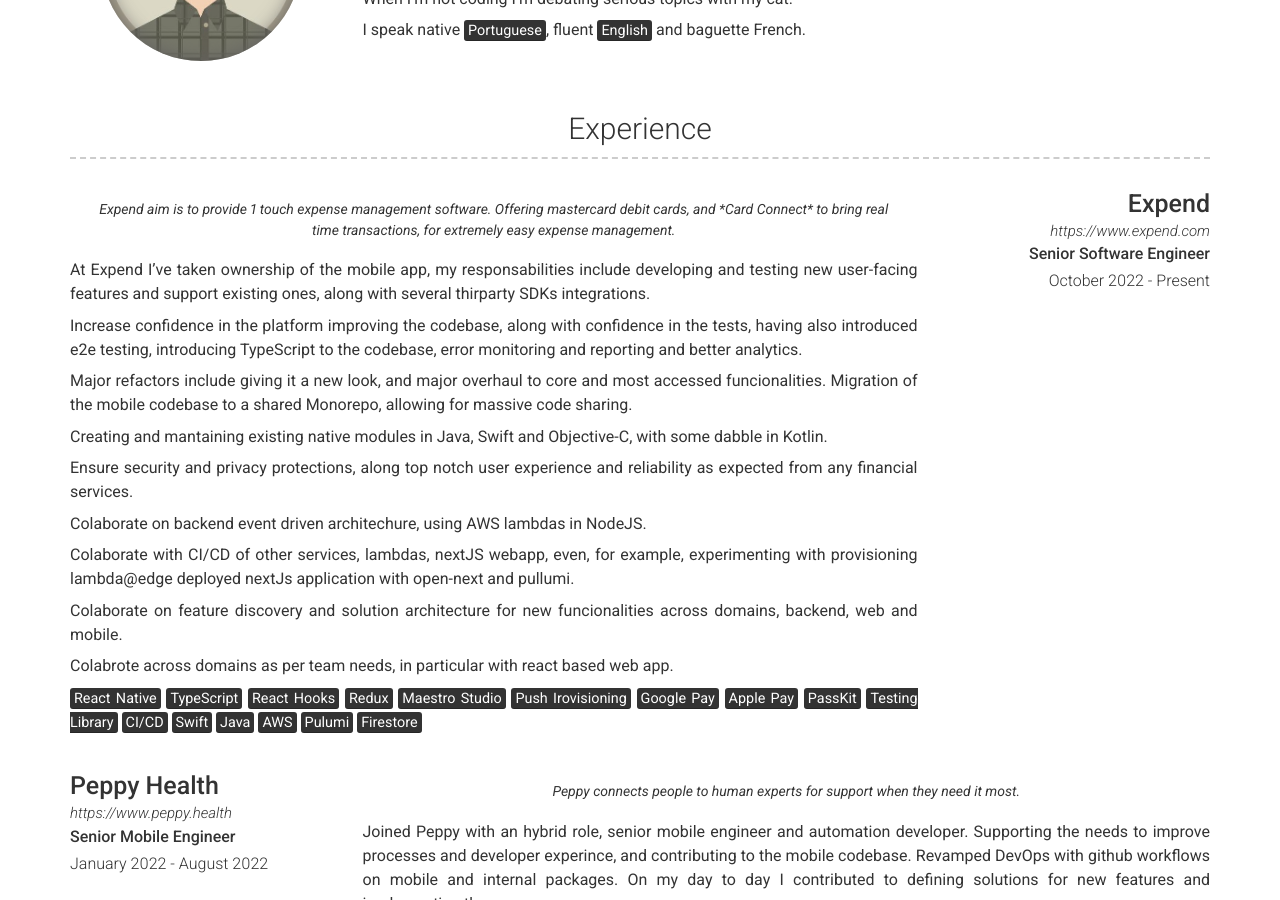
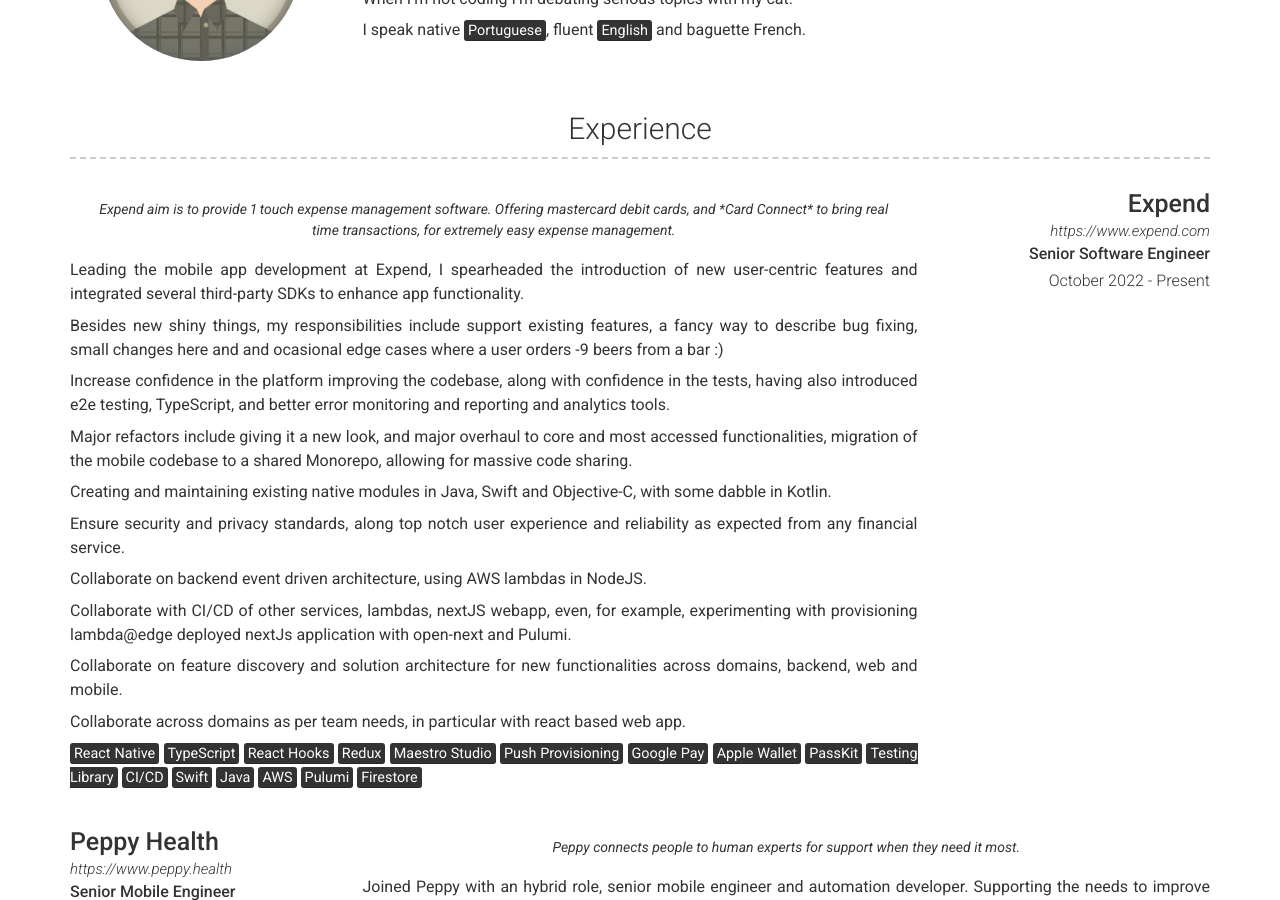
Before and after one commit to filipef101/filipef101.github.io, a Jekyll site: the page built from index.md, in a window 1280 px wide and 900 px high, scrolled down 418 px. Built offline with Jekyll 4.4.1, drawn with Linux system fonts in a browser that asks for light colours; nearby versions of some CDN libraries; a script that is not in the unit is left out.

Commit message:
Update experience.yml

```diff
--- a/_data/experience.yml
+++ b/_data/experience.yml
@@ -7,25 +7,27 @@
   quote: >
     Expend aim is to provide 1 touch expense management software. Offering mastercard debit cards, and *Card Connect* to bring real time transactions, for extremely easy expense management.
   description: | # this will include new lines to allow paragraphs
-    At Expend I've taken ownership of the mobile app, my responsabilities include developing and testing new user-facing features and support existing ones, along with several thirparty SDKs integrations.
+    Leading the mobile app development at Expend, I spearheaded the introduction of new user-centric features and integrated several third-party SDKs to enhance app functionality.
 
-    Increase confidence in the platform improving the codebase, along with confidence in the tests, having also introduced e2e testing, introducing TypeScript to the codebase, error monitoring and reporting and better analytics.
+    Besides new shiny things, my responsibilities include support existing features, a fancy way to describe bug fixing, small changes here and and ocasional edge cases where a user orders -9 beers from a bar :)
 
-    Major refactors include giving it a new look, and major overhaul to core and most accessed funcionalities. Migration of the mobile codebase to a shared Monorepo, allowing for massive code sharing.
+    Increase confidence in the platform improving the codebase, along with confidence in the tests, having also introduced e2e testing, TypeScript, and better error monitoring and reporting and analytics tools.
 
-    Creating and mantaining existing native modules in Java, Swift and Objective-C, with some dabble in Kotlin.
+    Major refactors include giving it a new look, and major overhaul to core and most accessed functionalities, migration of the mobile codebase to a shared Monorepo, allowing for massive code sharing.
 
-    Ensure security and privacy protections, along top notch user experience and reliability as expected from any financial services.
+    Creating and maintaining existing native modules in Java, Swift and Objective-C, with some dabble in Kotlin.
 
-    Colaborate on backend event driven architechure, using AWS lambdas in NodeJS.
+    Ensure security and privacy standards, along top notch user experience and reliability as expected from any financial service.
 
-    Colaborate with CI/CD of other services, lambdas, nextJS webapp, even, for example, experimenting with provisioning lambda@edge deployed nextJs application with open-next and pullumi.
+    Collaborate on backend event driven architecture, using AWS lambdas in NodeJS.
 
-    Colaborate on feature discovery and solution architecture for new funcionalities across domains, backend, web and mobile.
+    Collaborate with CI/CD of other services, lambdas, nextJS webapp, even, for example, experimenting with provisioning lambda@edge deployed nextJs application with open-next and Pulumi.
 
-    Colabrote across domains as per team needs, in particular with react based web app.
+    Collaborate on feature discovery and solution architecture for new functionalities across domains, backend, web and mobile.
 
-      <mark>React Native</mark> <mark>TypeScript</mark> <mark>React Hooks</mark> <mark>Redux</mark> <mark>Maestro Studio</mark> <mark>Push Irovisioning</mark> <mark>Google Pay</mark> <mark>Apple Pay</mark> <mark>PassKit</mark> <mark>Testing Library</mark> <mark>CI/CD</mark> <mark>Swift</mark> <mark>Java</mark> <mark>AWS</mark> <mark>Pulumi</mark> <mark>Firestore</mark>
+    Collaborate across domains as per team needs, in particular with react based web app.
+
+      <mark>React Native</mark> <mark>TypeScript</mark> <mark>React Hooks</mark> <mark>Redux</mark> <mark>Maestro Studio</mark> <mark>Push Provisioning</mark> <mark>Google Pay</mark> <mark>Apple Wallet</mark> <mark>PassKit</mark> <mark>Testing Library</mark> <mark>CI/CD</mark> <mark>Swift</mark> <mark>Java</mark> <mark>AWS</mark> <mark>Pulumi</mark> <mark>Firestore</mark>
 
 - layout: left
   company: Peppy Health
```
